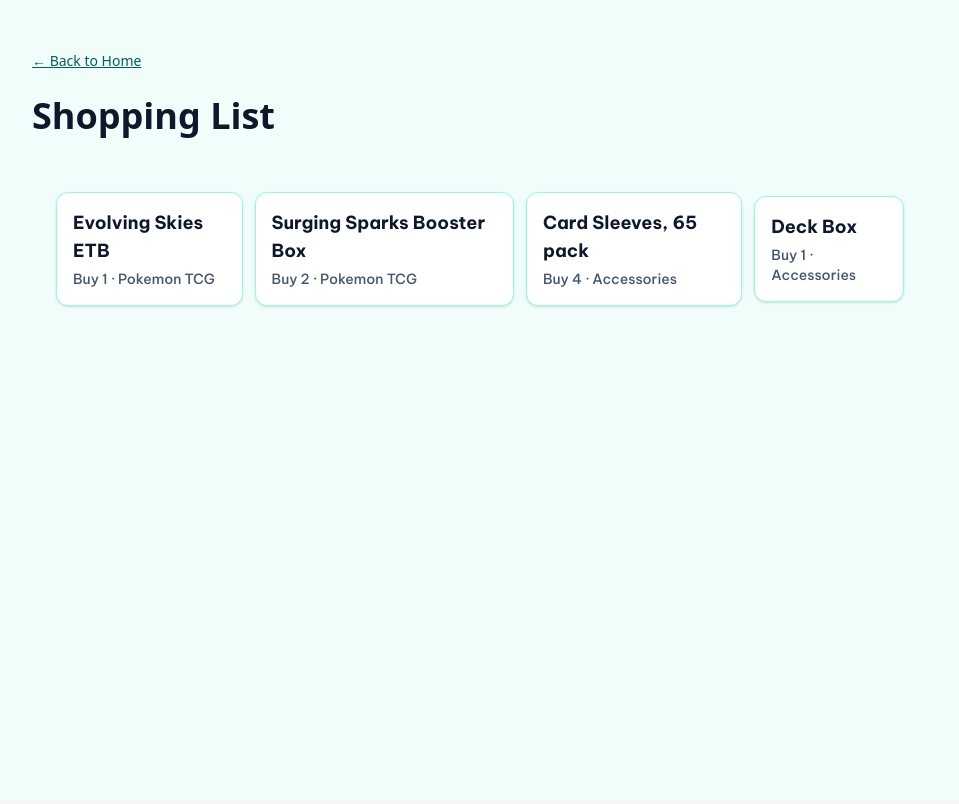
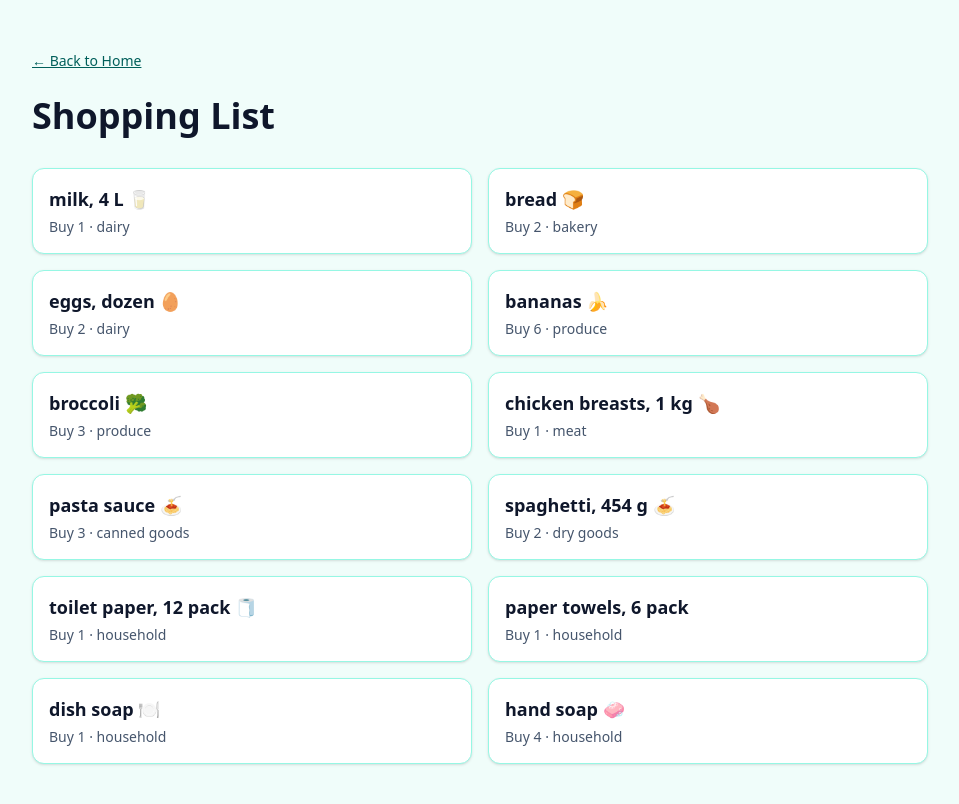
Before and after one commit to louispadillo/cprg306a-assignment, a Next.js app: page /week-3 in a window 1280 px wide. Shown: the top 804 px of the page, without its empty margins (160-1119 px from the left). Built offline with nearby package versions, Linux system fonts and the light colour scheme.

Commit message:
Update item-list.js

```diff
--- a/app/week-3/item-list.js
+++ b/app/week-3/item-list.js
@@ -1,41 +1,27 @@
 import Item from "./item";
 
+// Items supplied with the Week 3 assignment.
+const items = [
+  { name: "milk, 4 L 🥛", quantity: 1, category: "dairy" },
+  { name: "bread 🍞", quantity: 2, category: "bakery" },
+  { name: "eggs, dozen 🥚", quantity: 2, category: "dairy" },
+  { name: "bananas 🍌", quantity: 6, category: "produce" },
+  { name: "broccoli 🥦", quantity: 3, category: "produce" },
+  { name: "chicken breasts, 1 kg 🍗", quantity: 1, category: "meat" },
+  { name: "pasta sauce 🍝", quantity: 3, category: "canned goods" },
+  { name: "spaghetti, 454 g 🍝", quantity: 2, category: "dry goods" },
+  { name: "toilet paper, 12 pack 🧻", quantity: 1, category: "household" },
+  { name: "paper towels, 6 pack", quantity: 1, category: "household" },
+  { name: "dish soap 🍽️", quantity: 1, category: "household" },
+  { name: "hand soap 🧼", quantity: 4, category: "household" },
+];
+
 export default function ItemList() {
-    // Each item is a plain object with name, quantity, and category properties.
-    const item1 = {
-        name: "Evolving Skies ETB",
-        quantity: 1,
-        category: "Pokemon TCG",
-    };
-
-    const item2 = {
-        name: "Surging Sparks Booster Box",
-        quantity: 2,
-        category: "Pokemon TCG",
-    };
-
-    const item3 = {
-        name: "Card Sleeves, 65 pack",
-        quantity: 4,
-        category: "Accessories",
-    };
-
-    const item4 = {
-        name: "Deck Box",
-        quantity: 1,
-        category: "Accessories",
-    };
-
-    // Pass each object's properties to the Item component as props.
-    return (
-        <section className={`font-vietnam leading-normal w-fit flex flex-col gap-[24px] p-6`}>
-            {/* Display the items in a row */}
-            <ul className="flex gap-[12px] items-center">
-                <Item name={item1.name} quantity={item1.quantity} category={item1.category} />
-                <Item name={item2.name} quantity={item2.quantity} category={item2.category} />
-                <Item name={item3.name} quantity={item3.quantity} category={item3.category} />
-                <Item name={item4.name} quantity={item4.quantity} category={item4.category} />
-            </ul>
-        </section>
-    );
+  return (
+    <ul className="grid gap-4 sm:grid-cols-2">
+      {items.map((item) => (
+        <Item key={item.name} {...item} />
+      ))}
+    </ul>
+  );
 }
```
